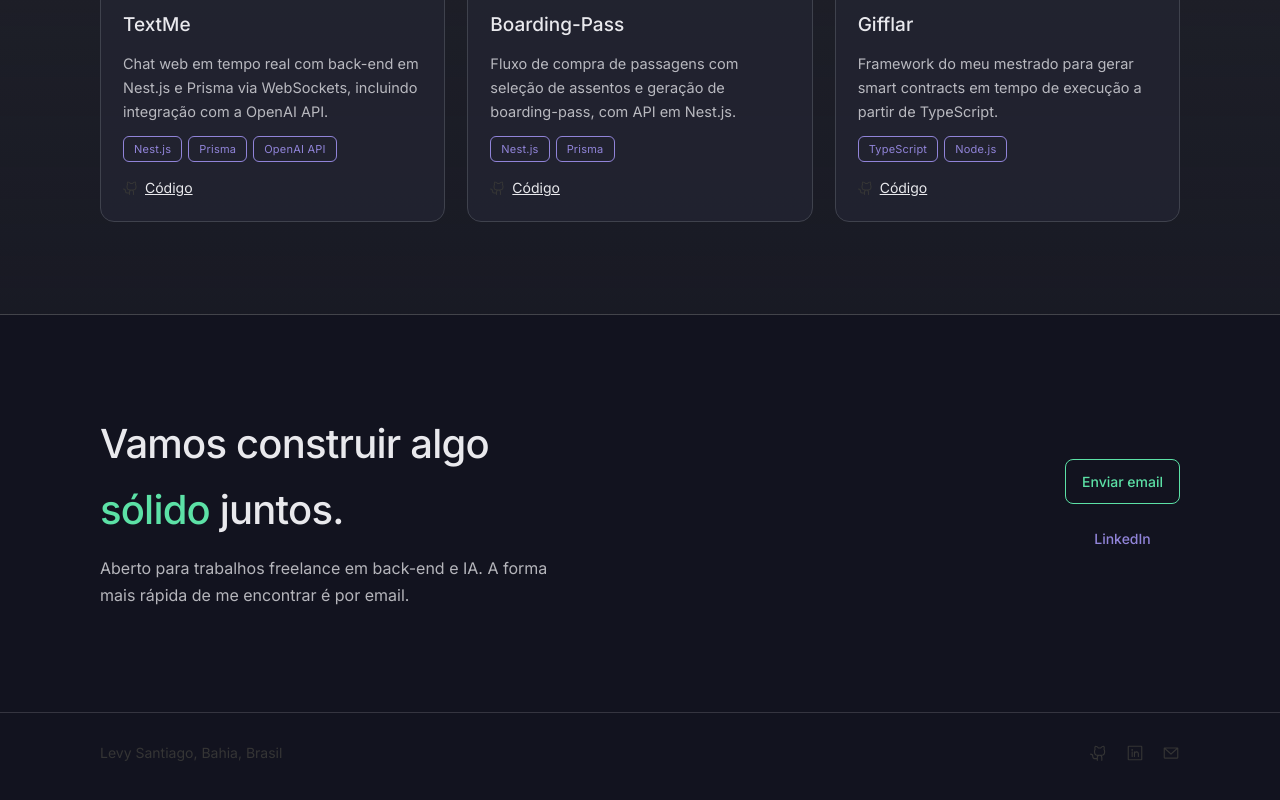
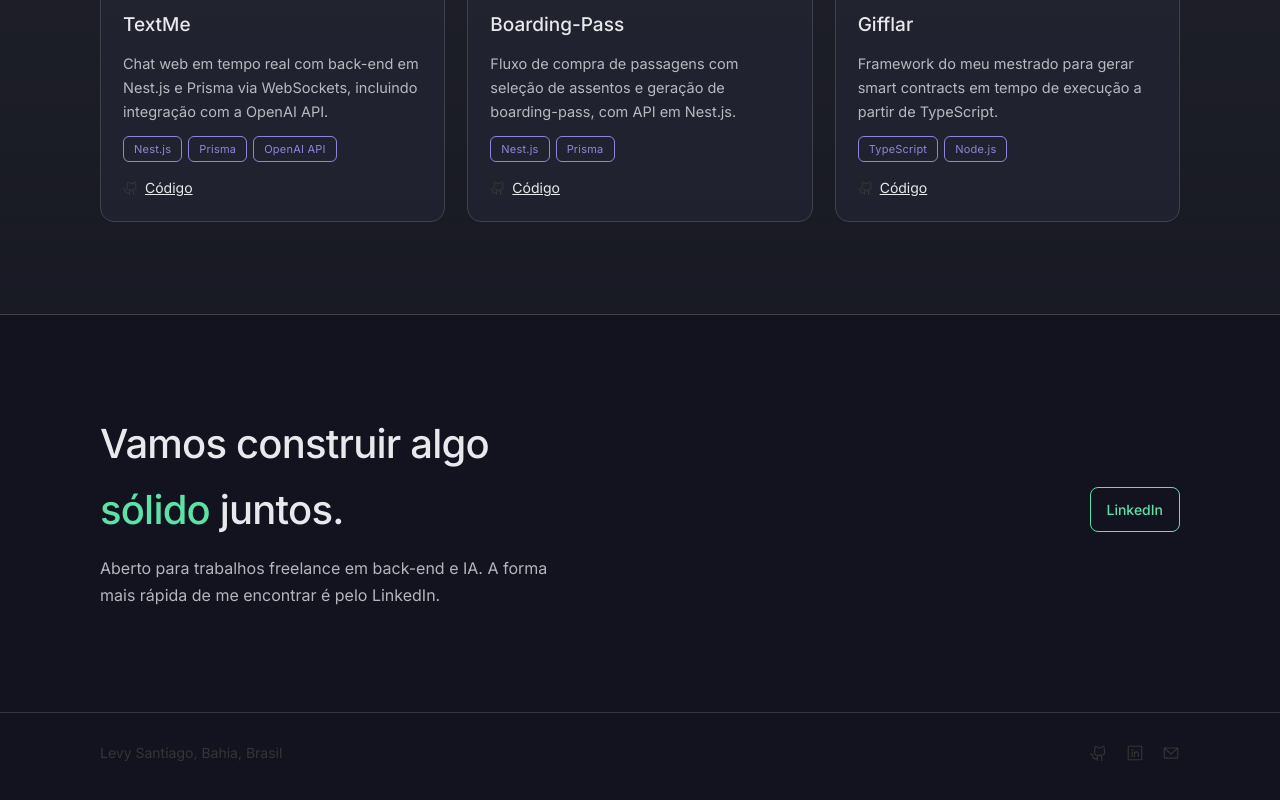
Before and after one commit to levysantiago/personal-page, a React (Create React App) app: page /#/ in a window 1280 px wide. Shown: the part 4019-4819 px from the top of the page. Built offline with nearby package versions, Linux system fonts and the light colour scheme.

Commit message:
fix: simplify closing contact action

```diff
--- a/src/pages/sections-v2/ContactClose/content/en.ts
+++ b/src/pages/sections-v2/ContactClose/content/en.ts
@@ -3,7 +3,6 @@ export const en = {
   headingAccent: "solid",
   headingSuffix: " together.",
   paragraph:
-    "Open to freelance back-end and AI work. The fastest way to reach me is email.",
-  emailLabel: "Email me",
+    "Open to freelance back-end and AI work. The fastest way to reach me is LinkedIn.",
   linkedinLabel: "LinkedIn",
 };
--- a/src/pages/sections-v2/ContactClose/content/pt.ts
+++ b/src/pages/sections-v2/ContactClose/content/pt.ts
@@ -3,7 +3,6 @@ export const pt = {
   headingAccent: "sólido",
   headingSuffix: " juntos.",
   paragraph:
-    "Aberto para trabalhos freelance em back-end e IA. A forma mais rápida de me encontrar é por email.",
-  emailLabel: "Enviar email",
+    "Aberto para trabalhos freelance em back-end e IA. A forma mais rápida de me encontrar é pelo LinkedIn.",
   linkedinLabel: "LinkedIn",
 };
--- a/src/pages/sections-v2/ContactClose/index.tsx
+++ b/src/pages/sections-v2/ContactClose/index.tsx
@@ -1,11 +1,10 @@
 import * as React from "react";
 import { useLanguage } from "components/contexts/LanguageContext";
 import { useReveal } from "components/RevealOnScroll";
-import { EMAIL, LINKEDIN_URL } from "../socialLinks";
+import { LINKEDIN_URL } from "../socialLinks";
 import { content } from "./content";
 import {
   Actions,
-  GhostButton,
   Heading,
   HeadingAccent,
   Paragraph,
@@ -30,10 +29,9 @@ const ContactClose: React.FC = () => {
         <Paragraph>{c.paragraph}</Paragraph>
       </div>
       <Actions>
-        <PrimaryButton href={`mailto:${EMAIL}`}>{c.emailLabel}</PrimaryButton>
-        <GhostButton href={LINKEDIN_URL} target="_blank" rel="noopener">
+        <PrimaryButton href={LINKEDIN_URL} target="_blank" rel="noopener">
           {c.linkedinLabel}
-        </GhostButton>
+        </PrimaryButton>
       </Actions>
     </Section>
   );
```
